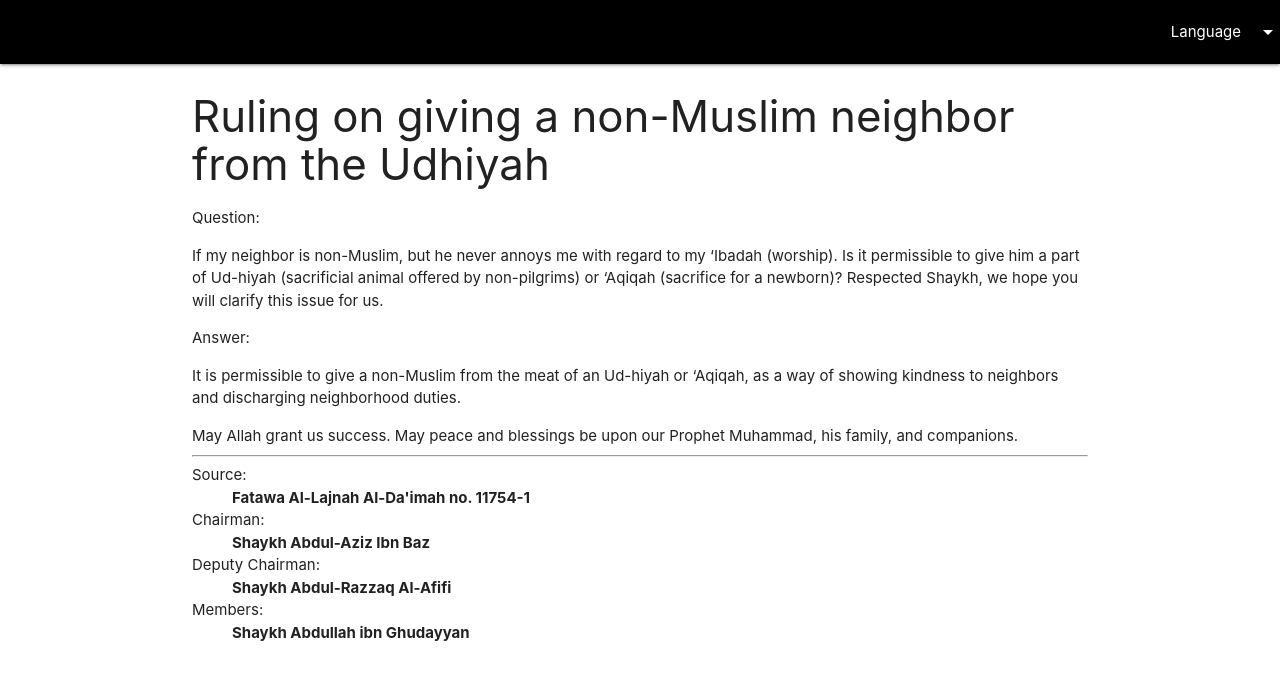
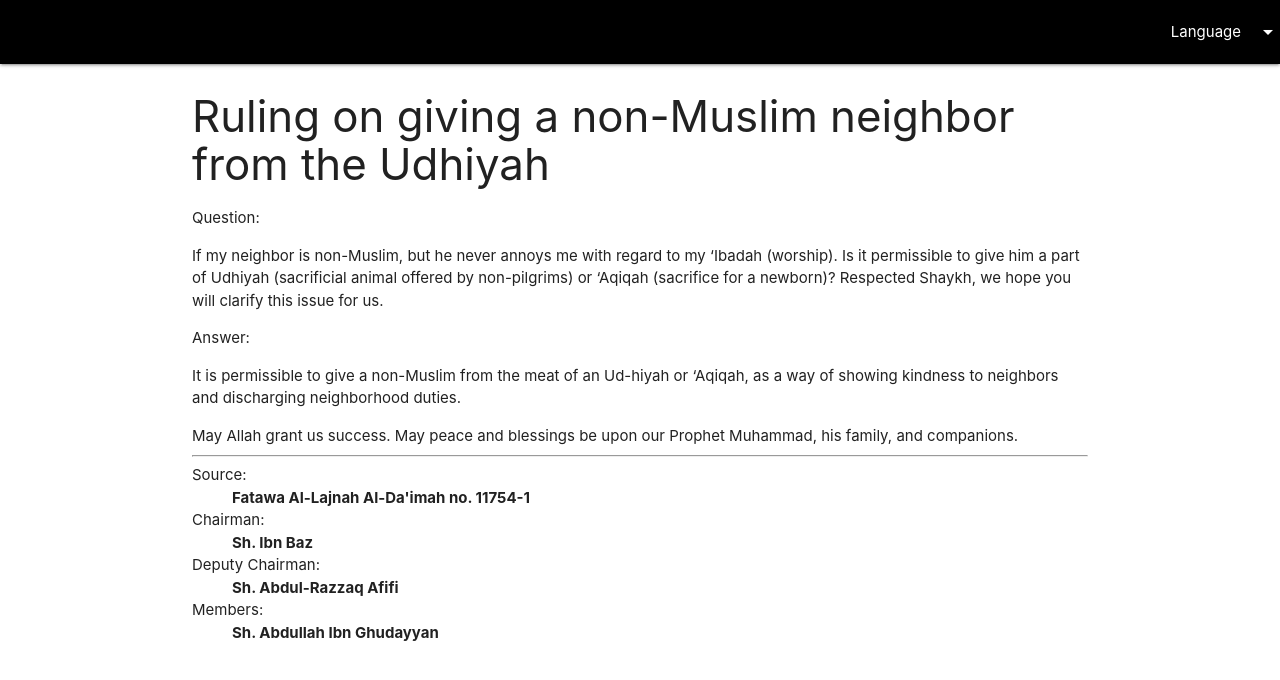
Before and after one commit to alsalafiyyah/alifta, a Jekyll site: the page built from _posts/en/2020-07-27-ruling-on-giving-kafir-udhiyah.md, in a window 1280 px wide. Shown: the top 680 px of the page. Built offline with Jekyll 4.4.1, drawn with Linux system fonts in a browser that asks for light colours.

Commit message:
Update 2020-07-27-ruling-on-giving-kafir-udhiyah.md

```diff
--- a/_posts/en/2020-07-27-ruling-on-giving-kafir-udhiyah.md
+++ b/_posts/en/2020-07-27-ruling-on-giving-kafir-udhiyah.md
@@ -12,16 +12,16 @@ uid: ruling-on-giving-kafir-udhiyah
 excerpt: "It is permissible to give a non-Muslim from the meat of an Ud-hiyah or ‘Aqiqah, as a way of showing kindness to neighbors and discharging neighborhood duties."
 muftis:
   chairman:
-    - name: Shaykh Abdul-Aziz Ibn Baz
+    - name: Sh. Ibn Baz
   deputy_chairman:
-    - name: Shaykh Abdul-Razzaq Al-Afifi
+    - name: Sh. Abdul-Razzaq Afifi
   members:
-    - name: Shaykh Abdullah ibn Ghudayyan
+    - name: Sh. Abdullah Ibn Ghudayyan
 ---
 
 Question:
 
-If my neighbor is non-Muslim, but he never annoys me with regard to my ‘Ibadah (worship). Is it permissible to give him a part of Ud-hiyah (sacrificial animal offered by non-pilgrims) or ‘Aqiqah (sacrifice for a newborn)? Respected Shaykh, we hope you will clarify this issue for us.
+If my neighbor is non-Muslim, but he never annoys me with regard to my ‘Ibadah (worship). Is it permissible to give him a part of Udhiyah (sacrificial animal offered by non-pilgrims) or ‘Aqiqah (sacrifice for a newborn)? Respected Shaykh, we hope you will clarify this issue for us.
 
 Answer:
 
```
